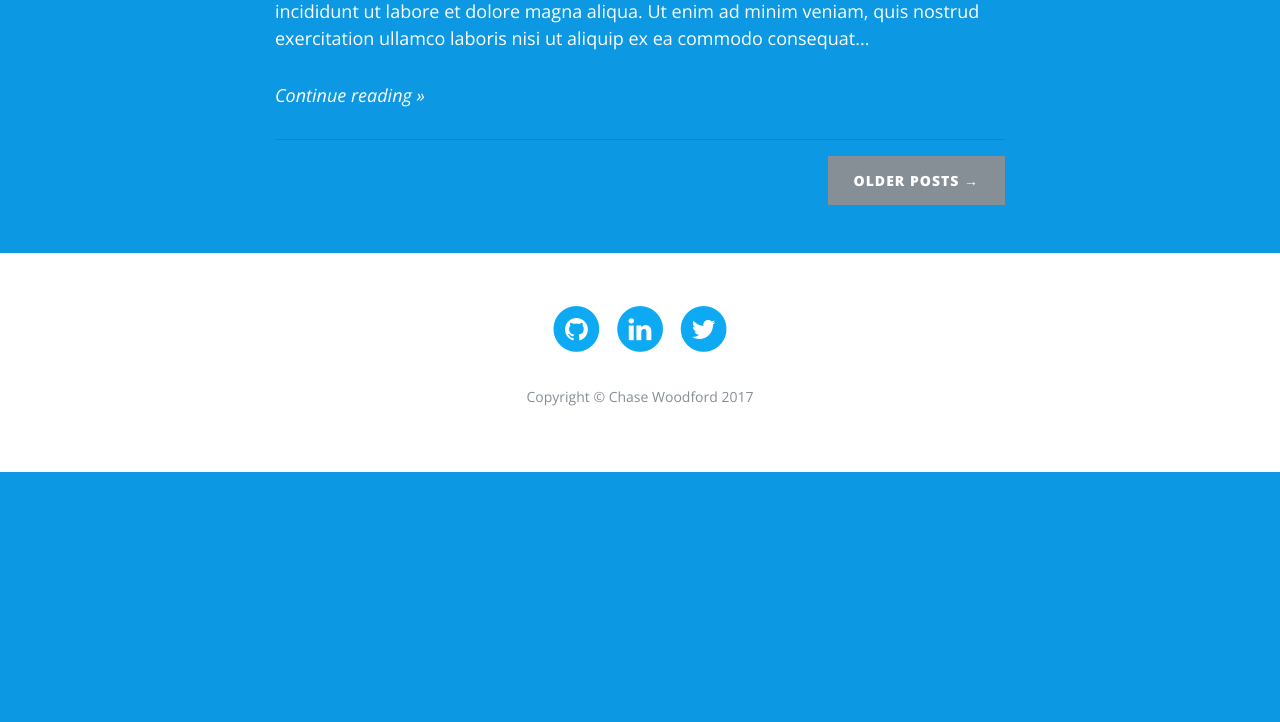
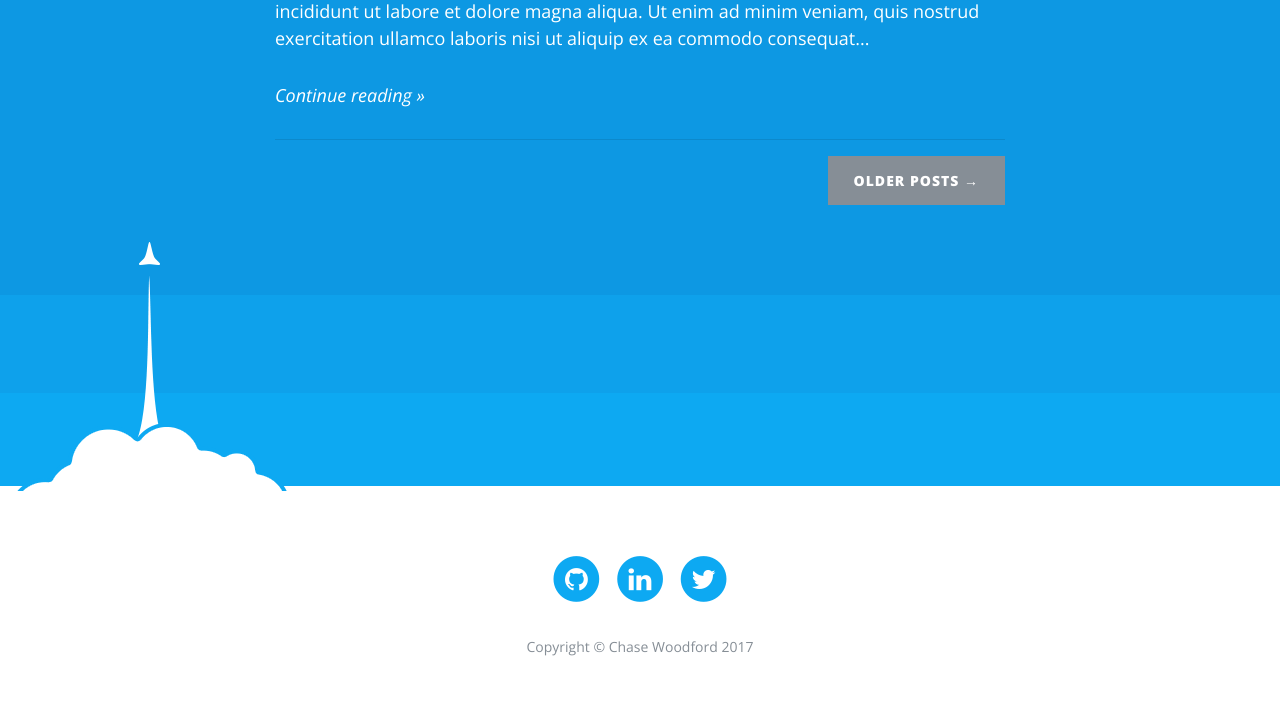
Before and after one commit to chasewoodford/chasewoodford.com_v3, a PHP site: page / in a window 1280 px wide. Shown: the part 999-1721 px from the top of the page. Before the commit the page ends 1471 px from the top, so only its background shows below. Run offline with PHP 8.4, Linux system fonts and the light colour scheme.

Commit message:
Add footer design.

```diff
--- a/css/style.css
+++ b/css/style.css
@@ -89,12 +89,12 @@
       padding: 15px 20px;
       color: white; }
       #mainNav .navbar-brand:focus, #mainNav .navbar-brand:hover {
-        color: rgba(255, 255, 255, 0.8); }
+        text-decoration: underline; }
     #mainNav .navbar-nav > li.nav-item > a {
       padding: 15px 20px;
       color: white; }
       #mainNav .navbar-nav > li.nav-item > a:focus, #mainNav .navbar-nav > li.nav-item > a:hover {
-        color: rgba(255, 255, 255, 0.8); } }
+        text-decoration: underline; } }
 
 header.masthead {
   -webkit-background-size: cover;
@@ -169,20 +169,28 @@
     font-size: 36px; } }
 
 footer {
-  padding: 50px 0 65px; }
+  min-height: 328px;
+  padding: 20px 0 65px;
+  background: url(../img/footer-bg.png) repeat-x top center white; }
+  footer .rocket {
+    position: relative;
+    top: -15px;
+    height: 328px;
+    width: auto;
+    background: url(../img/rocket.png) no-repeat left bottom transparent; }
   footer .list-inline {
     margin: 0;
     padding: 0; }
   footer .copyright {
-    font-size: 14px;
     margin-bottom: 0;
-    text-align: center; }
+    text-align: center;
+    font-size: 14px; }
 
 .btn {
+  font-family: 'Open Sans', 'Helvetica Neue', Helvetica, Arial, sans-serif;
+  padding: 15px 25px;
   font-size: 14px;
   font-weight: 800;
-  padding: 15px 25px;
   letter-spacing: 1px;
   text-transform: uppercase;
-  border-radius: 0;
-  font-family: 'Open Sans', 'Helvetica Neue', Helvetica, Arial, sans-serif; }
+  border-radius: 0; }
--- a/index.html
+++ b/index.html
@@ -33,10 +33,10 @@
 		<div class="collapse navbar-collapse" id="navbarResponsive">
 			<ul class="navbar-nav ml-auto">
 				<li class="nav-item">
-					<a class="nav-link" href="">work</a>
+					<a class="nav-link" href="#">work</a>
 				</li>
 				<li class="nav-item">
-					<a class="nav-link" href="">playground</a>
+					<a class="nav-link" href="#">playground</a>
 				</li>
 				<li class="nav-item">
 					<a class="nav-link" href="about.html">about</a>
@@ -101,7 +101,8 @@
 </div>
 
 <!-- Footer -->
-<footer class="bg-white mt-5">
+<footer>
+	<div class="rocket"></div>
 	<div class="container">
 		<div class="row">
 			<div class="col-lg-8 col-md-10 mx-auto">
--- a/scss/_bootstrap-overrides.scss
+++ b/scss/_bootstrap-overrides.scss
@@ -1,9 +1,9 @@
 .btn {
+	@include sans-serif-font;
+	padding: 15px 25px;
 	font-size: 14px;
 	font-weight: 800;
-	padding: 15px 25px;
 	letter-spacing: 1px;
 	text-transform: uppercase;
 	border-radius: 0;
-	@include sans-serif-font;
 }
--- a/scss/_masthead.scss
+++ b/scss/_masthead.scss
@@ -1,4 +1,3 @@
-// Styling for the masthead
 header.masthead {
 	@include background-cover;
 	background: no-repeat center center;
--- a/scss/_navbar.scss
+++ b/scss/_navbar.scss
@@ -1,4 +1,3 @@
-// Styling for the navbar
 #mainNav {
 	@include sans-serif-font;
 	background-color: $blue-dark;
@@ -32,7 +31,7 @@
 
 			&:focus,
 			&:hover {
-				color: fade-out(white, .2);
+				text-decoration: underline;
 			}
 		}
 
@@ -44,7 +43,7 @@
 
 					&:focus,
 					&:hover {
-						color: fade-out(white, .2);
+						text-decoration: underline;
 					}
 				}
 			}
--- a/scss/_variables.scss
+++ b/scss/_variables.scss
@@ -1,5 +1,3 @@
-// Variables
-
 $white: #ffffff;
 
 $blue-dark: #0d98e3;
```
Also changed, not shown: scss/_footer.scss (+12 -2 lines), css/style.min.css, img/footer-bg.png (added), img/rocket.png (added).
